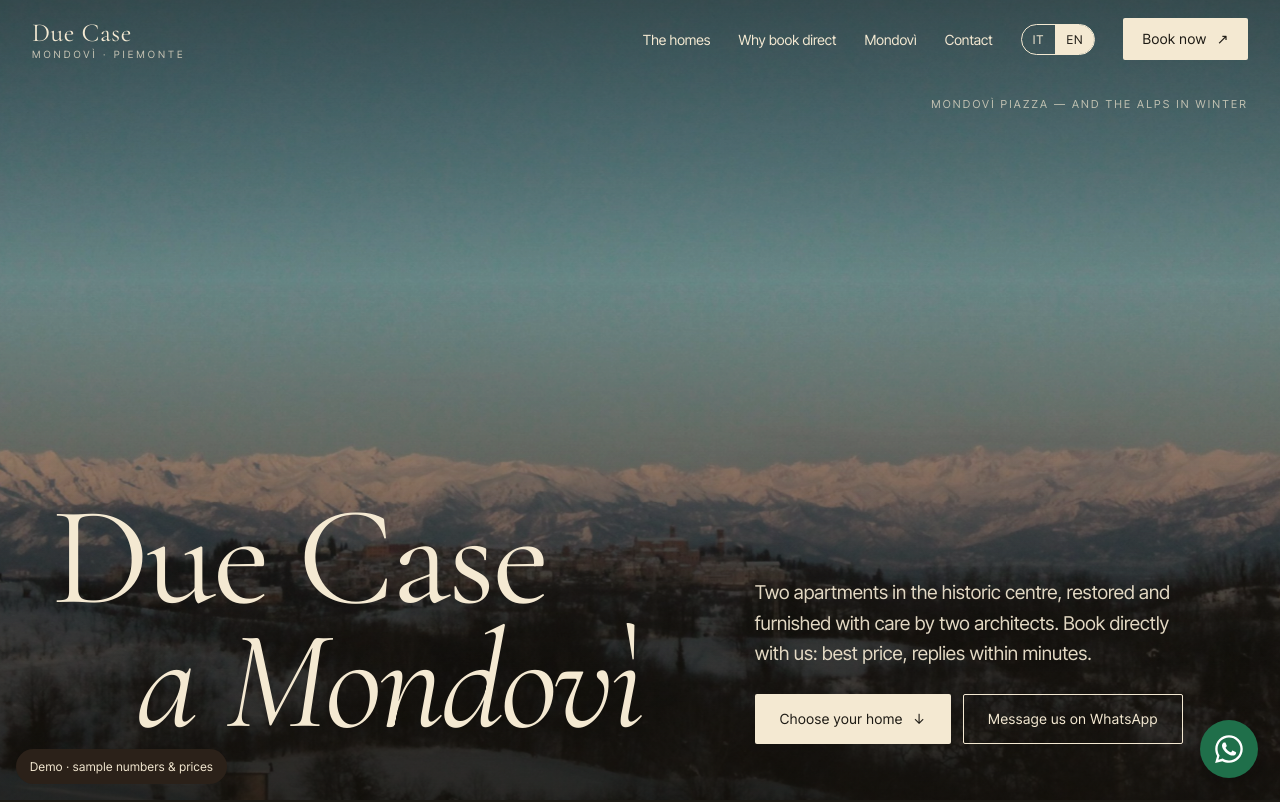
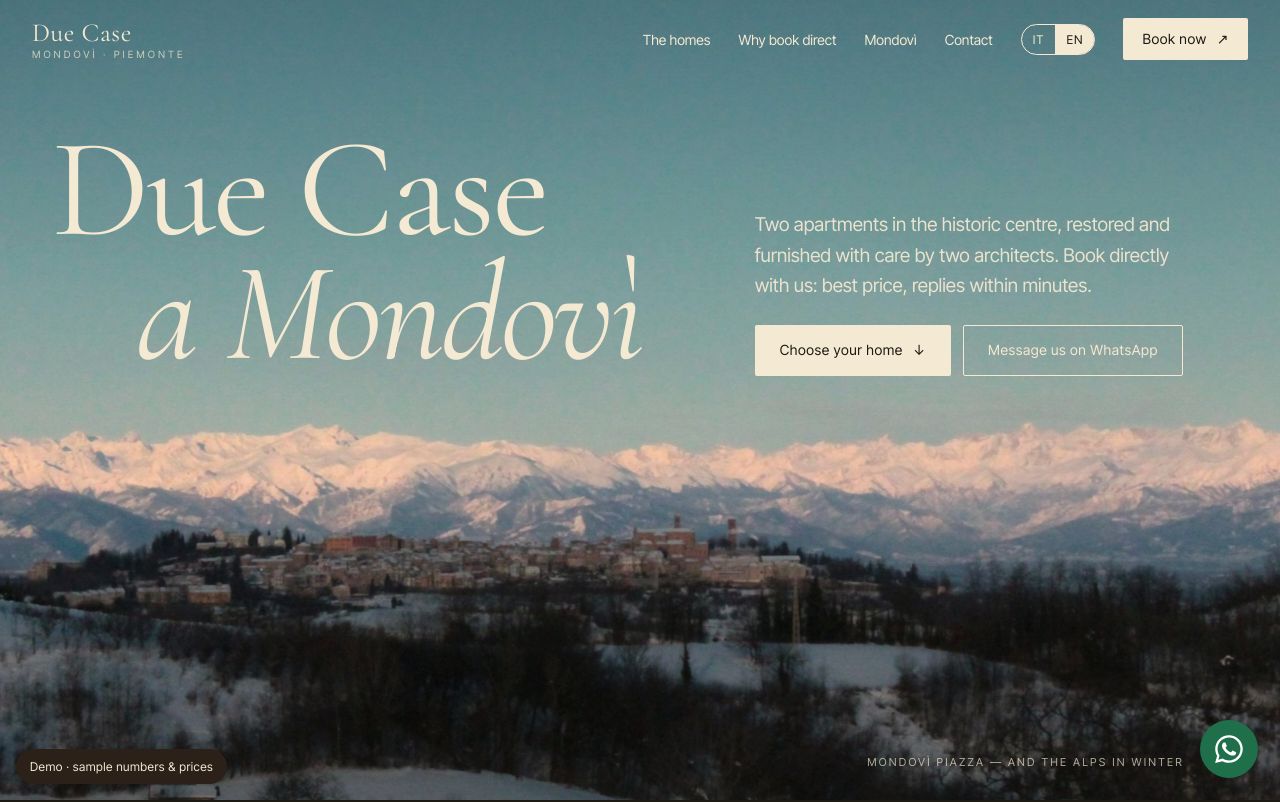
Before and after one commit to felipervm/due-case-mondovi, a plain HTML site: page index.html in a window 1280 px wide. Shown: the top 802 px of the page. Drawn offline with nearby package versions, Linux system fonts and the light colour scheme.

Commit message:
Reframe hero photo, mobile-friendly cost table
Co-Authored-By: Claude Opus 5.5 <noreply@anthropic.com>

```diff
--- a/index.html
+++ b/index.html
@@ -8,7 +8,7 @@
 <link rel="preconnect" href="https://fonts.googleapis.com">
 <link rel="preconnect" href="https://fonts.gstatic.com" crossorigin>
 <link href="https://fonts.googleapis.com/css2?family=Cormorant+Garamond:ital,wght@0,400;0,500;1,400&family=Inter+Tight:wght@400;500;600&display=swap" rel="stylesheet">
-<link rel="stylesheet" href="style.css">
+<link rel="stylesheet" href="style.css?v=5">
 </head>
 <body>
 
@@ -26,7 +26,7 @@
 </nav>
 
 <header class="hero" id="top">
-  <img src="img/mondovi-hero-2560.jpg" alt="Mondovì Piazza davanti alle Alpi innevate" style="object-position:50% 62%">
+  <img src="img/mondovi-hero-2560.jpg" alt="Mondovì Piazza davanti alle Alpi innevate">
   <div class="caption">Mondovì Piazza — <span lang="it">e le Alpi d'inverno</span><span lang="en">and the Alps in winter</span></div>
   <div class="hero-inner">
     <h1>Due Case<em>a Mondovì</em></h1>
--- a/style.css
+++ b/style.css
@@ -57,15 +57,15 @@ em{font-style:italic}
 
 /* hero */
 .hero{position:relative;height:100svh;min-height:620px;color:var(--cream);overflow:hidden;background:var(--night)}
-.hero img{position:absolute;inset:0;width:100%;height:100%;object-fit:cover;opacity:.78;transform:scale(1.04);animation:slow 18s ease-out forwards}
-@keyframes slow{to{transform:scale(1)}}
-.hero::after{content:"";position:absolute;inset:0;background:linear-gradient(180deg,rgba(20,16,10,.45) 0%,rgba(20,16,10,0) 35%,rgba(20,16,10,.65) 100%)}
-.hero-inner{position:absolute;inset:auto 0 0 0;z-index:2;padding:0 32px 56px;max-width:var(--max);margin:0 auto;display:grid;grid-template-columns:1.4fr 1fr;align-items:end;gap:40px}
+.hero img{position:absolute;inset:0;width:100%;height:100%;object-fit:cover;object-position:50% 70%;transform-origin:50% 72%;transform:scale(1.22);animation:slow 18s ease-out forwards;filter:brightness(1.12) saturate(1.1) contrast(1.04)}
+@keyframes slow{to{transform:scale(1.12)}}
+.hero::after{content:"";position:absolute;inset:0;background:linear-gradient(180deg,rgba(20,16,10,.38) 0%,rgba(20,16,10,.12) 45%,rgba(20,16,10,0) 60%,rgba(20,16,10,.25) 100%)}
+.hero-inner{position:absolute;inset:clamp(110px,16vh,170px) 0 auto 0;z-index:2;padding:0 32px;max-width:var(--max);margin:0 auto;display:grid;grid-template-columns:1.4fr 1fr;align-items:end;gap:40px}
 .hero h1{font-size:clamp(64px,11vw,168px);line-height:.88;letter-spacing:-.02em}
 .hero h1 em{display:block;padding-left:.6em}
 .hero p{font-size:19px;max-width:420px;margin-bottom:24px;opacity:.92}
 .hero .ctas{display:flex;gap:12px;flex-wrap:wrap}
-.caption{position:absolute;z-index:2;top:96px;right:32px;font-size:11px;letter-spacing:.2em;text-transform:uppercase;opacity:.7}
+.caption{position:absolute;z-index:2;bottom:28px;right:96px;font-size:11px;letter-spacing:.2em;text-transform:uppercase;opacity:.7}
 
 /* statement */
 .statement{background:var(--night);color:var(--cream);padding:140px 0 120px}
```
Also changed, not shown: proposta.html (+4 -2 lines).
